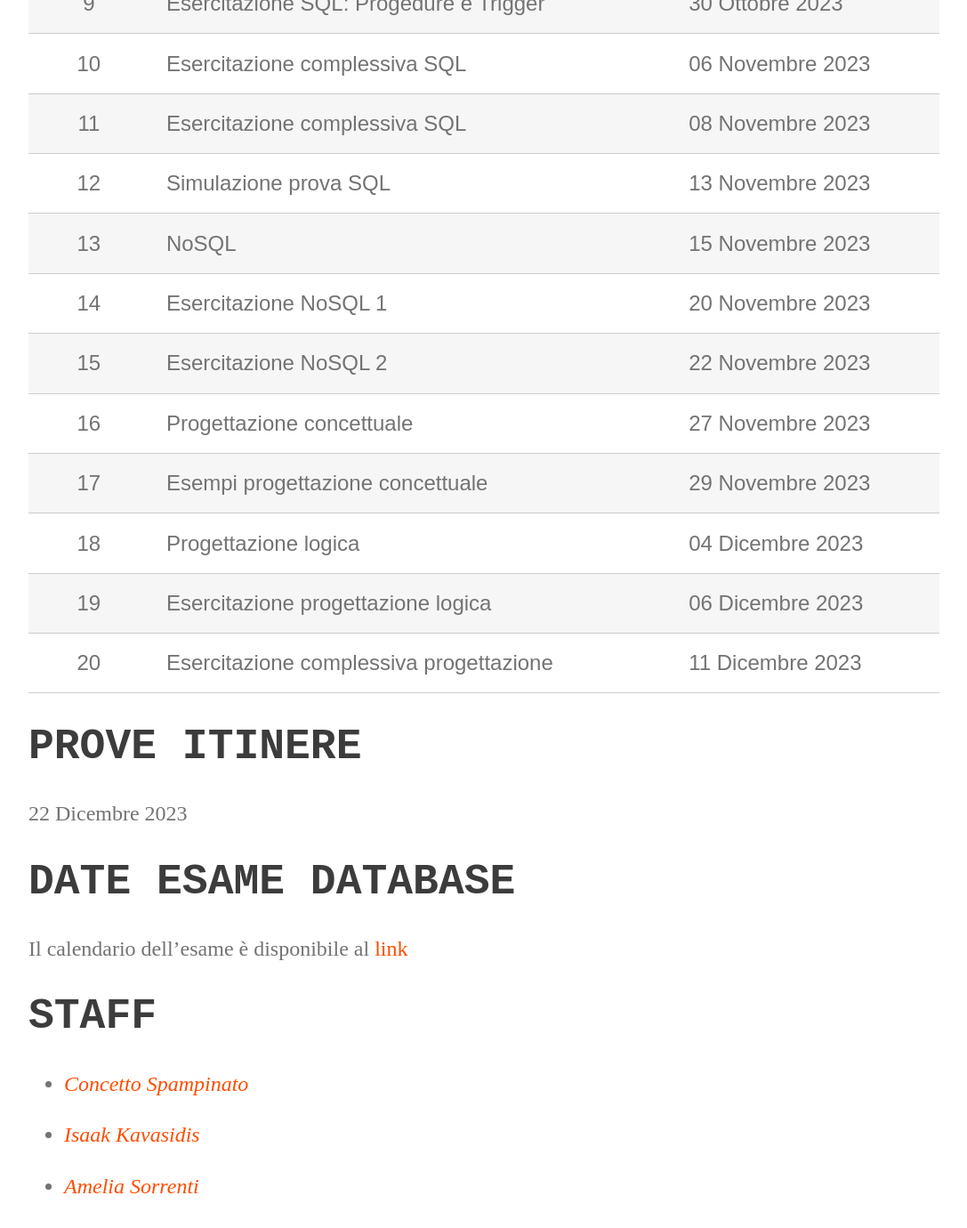
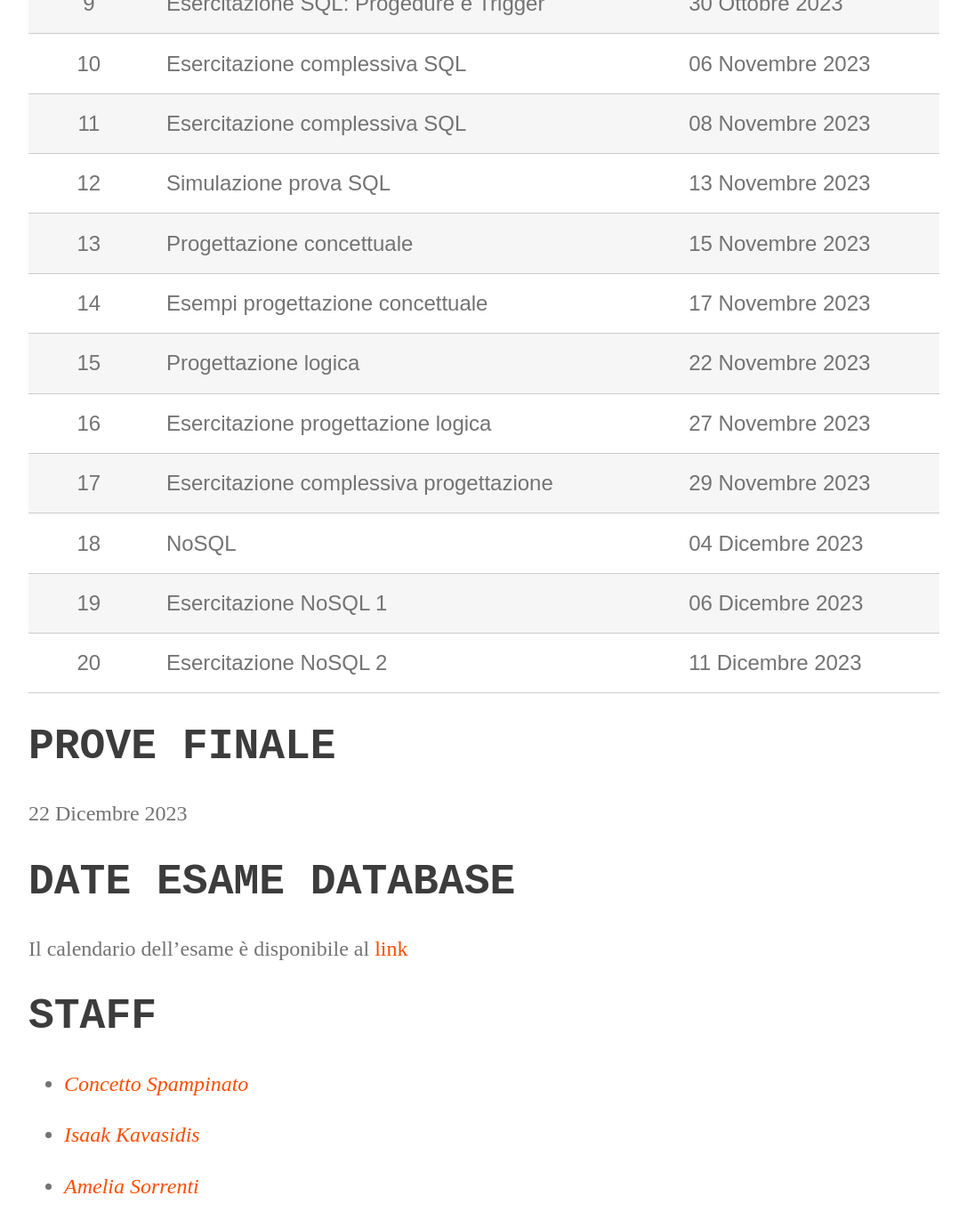
Before and after one commit to perceivelab/database-course, a Jekyll site: the page built from index.md, in a window 1280 px wide and 1400 px high, scrolled down 2743 px. Shown: the top 1380 px of the window at 89% size, without its empty margins (96-1183 px from the left). Built offline with Jekyll 4.4.1, drawn with Linux system fonts in a browser that asks for light colours.

Commit message:
Update index.md

```diff
--- a/index.md
+++ b/index.md
@@ -64,16 +64,17 @@ La roadmap e' provvisoria e puo' subire variazioni.
 | 10     | Esercitazione complessiva SQL   | 06 Novembre 2023   |
 | 11     | Esercitazione complessiva SQL        | 08 Novembre 2023  |
 | 12     | Simulazione prova SQL        | 13 Novembre 2023  |
-| 13     | NoSQL   | 15 Novembre 2023   |
-| 14     | Esercitazione NoSQL 1        | 20 Novembre 2023  |
-| 15     | Esercitazione NoSQL 2   | 22 Novembre 2023  |
-| 16     | Progettazione concettuale       | 27 Novembre 2023  |
-| 17     | Esempi progettazione concettuale      | 29 Novembre 2023  |
-| 18     | Progettazione logica   | 04 Dicembre 2023   |
-| 19     | Esercitazione progettazione logica        | 06 Dicembre 2023  |
-| 20     | Esercitazione complessiva progettazione   | 11 Dicembre 2023   |
+| 13     | Progettazione concettuale       | 15 Novembre 2023  |
+| 14     | Esempi progettazione concettuale      | 17 Novembre 2023  |
+| 15     | Progettazione logica   | 22 Novembre 2023   |
+| 16     | Esercitazione progettazione logica        | 27 Novembre 2023  |
+| 17     | Esercitazione complessiva progettazione   | 29 Novembre 2023   |
+| 18     | NoSQL   | 04 Dicembre 2023   |
+| 19     | Esercitazione NoSQL 1        | 06 Dicembre 2023  |
+| 20     | Esercitazione NoSQL 2   | 11 Dicembre 2023  |
 
-# PROVE ITINERE
+
+# PROVE FINALE
 22 Dicembre 2023
 
 # DATE ESAME DATABASE
```
